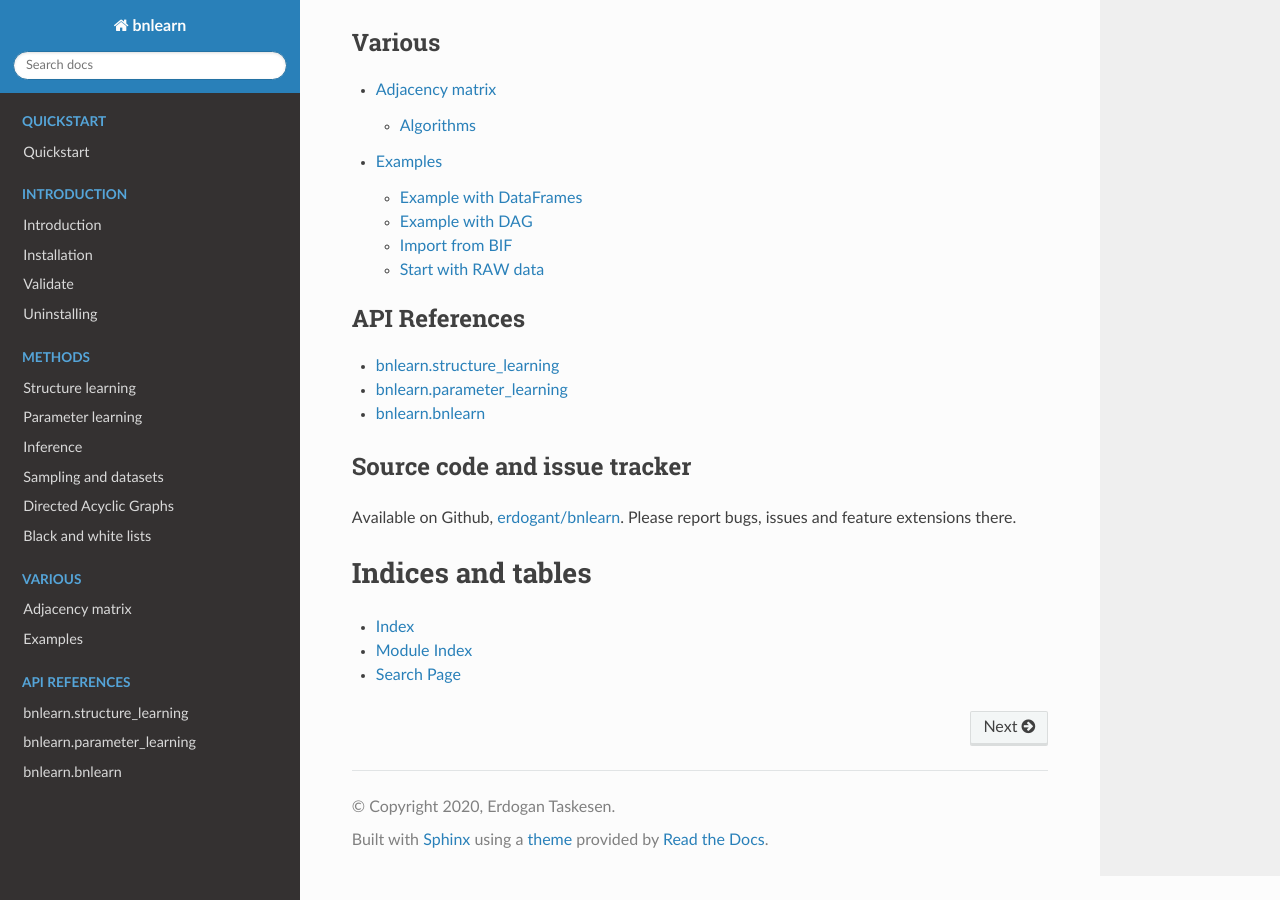
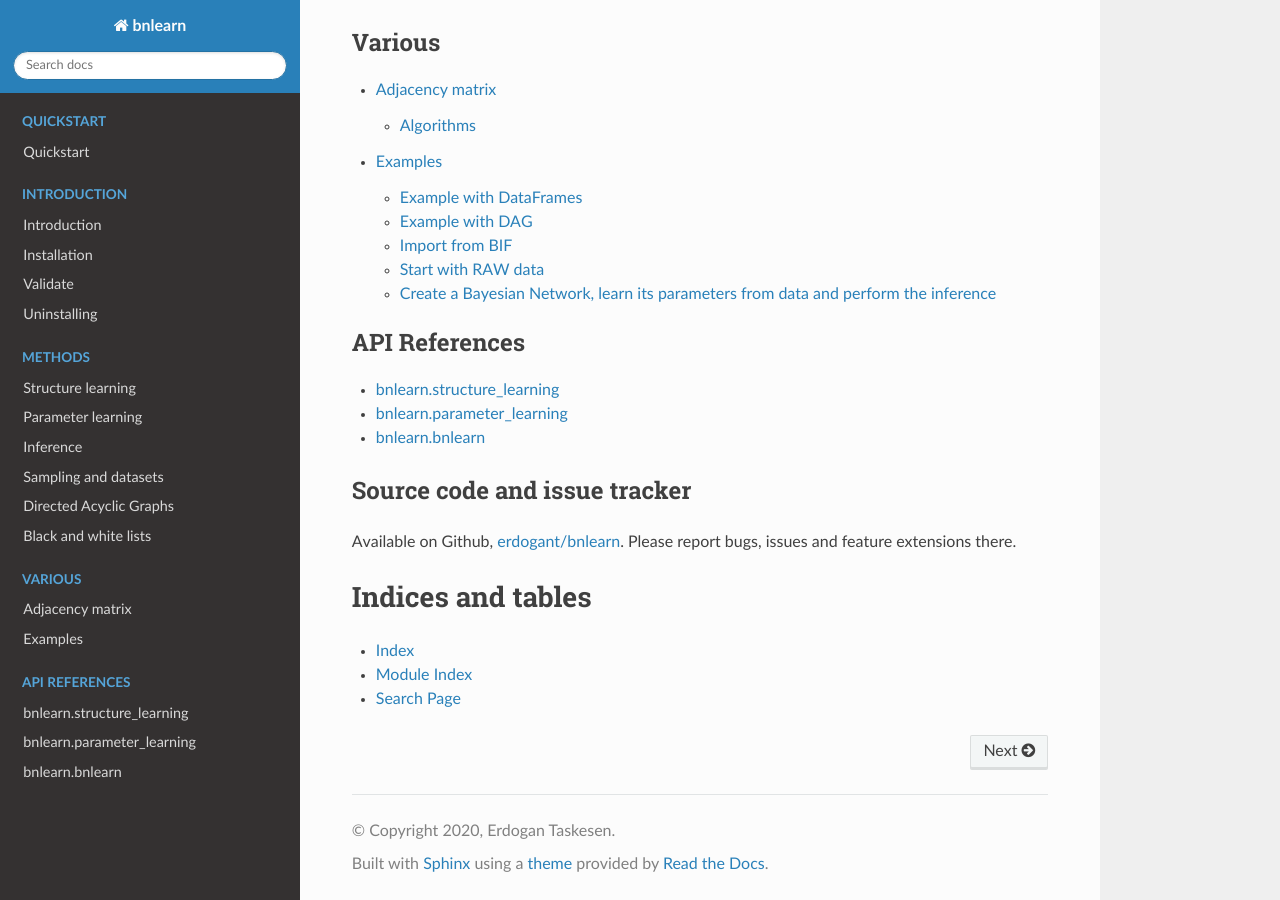
Before and after one commit to erdogant/bnlearn, a Sphinx documentation site: the page built from docs/source/index.rst, in a window 1280 px wide and 900 px high, scrolled down 1427 px. Built offline with Sphinx 7.4.7 and the Read the Docs theme 2.0.0, drawn with Linux system fonts in a browser that asks for light colours; pages that are not in the unit, such as notebooks, are missing from menus; some of the changed lines change nothing that is shown.

Commit message:
New exampleto learn parameters from data with pre-defined DAG

```diff
--- a/docs/source/Examples.rst
+++ b/docs/source/Examples.rst
@@ -119,3 +119,144 @@
 +-------------+-----------------+
 | Survived(1) |          0.6688 |
 +-------------+-----------------+
+
+
+
+Create a Bayesian Network, learn its parameters from data and perform the inference
+'''''''''''''''''''''''''''''''''''''''''''''''''''''''''''''''''''''''''''''''''''''''''''''''
+
+Lets make an example were we have data with many measurements, and we have expert information of the relations between nodes.
+Our goal is to create DAG on the expert knowledge and learn the CPDs. To showcase this, I will use the sprinkler example.
+
+Import example dataset of the sprinkler dataset.
+
+.. code-block:: python
+
+    df = bnlearn.import_example('sprinkler')
+    print(tabulate(df.head(), tablefmt="grid", headers="keys"))
+
+# +----+----------+-------------+--------+-------------+
+# |    |   Cloudy |   Sprinkler |   Rain |   Wet_Grass |
+# +====+==========+=============+========+=============+
+# |  0 |        0 |           0 |      0 |           0 |
+# +----+----------+-------------+--------+-------------+
+# |  1 |        1 |           0 |      1 |           1 |
+# +----+----------+-------------+--------+-------------+
+# |  2 |        0 |           1 |      0 |           1 |
+# +----+----------+-------------+--------+-------------+
+# |  3 |        1 |           1 |      1 |           1 |
+# +----+----------+-------------+--------+-------------+
+# |  4 |        1 |           1 |      1 |           1 |
+# +----+----------+-------------+--------+-------------+
+# | .. |      ... |         ... |    ... |         ... |
+# +----+----------+-------------+--------+-------------+
+
+
+Define the network structure. This can be based on expert knowledge.
+
+.. code-block:: python
+
+    edges = [('Cloudy', 'Sprinkler'),
+             ('Cloudy', 'Rain'),
+             ('Sprinkler', 'Wet_Grass'),
+             ('Rain', 'Wet_Grass')]
+
+Make the actual Bayesian DAG
+
+.. code-block:: python
+
+    DAG = bnlearn.make_DAG(edges)
+    # [BNLEARN] Bayesian DAG created.
+
+    # Print the CPDs
+    bnlearn.print_CPD(DAG)
+    # [BNLEARN.print_CPD] No CPDs to print. Use bnlearn.plot(DAG) to make a plot.
+
+Plot the DAG
+
+.. code-block:: python
+
+    bnlearn.plot(DAG)
+
+
+.. _fig-DAG-sprinkler:
+
+.. figure:: ../figs/DAG_sprinkler.png
+
+Parameter learning on the user-defined DAG and input data using maximumlikelihood.
+
+.. code-block:: python
+
+    DAG = bnlearn.parameter_learning.fit(DAG, df, methodtype='maximumlikelihood')
+
+
+Lets print the learned CPDs:
+
+.. code-block:: python
+
+    bnlearn.print_CPD(DAG)
+
+    # [BNLEARN.print_CPD] Independencies:
+    # (Cloudy _|_ Wet_Grass | Rain, Sprinkler)
+    # (Sprinkler _|_ Rain | Cloudy)
+    # (Rain _|_ Sprinkler | Cloudy)
+    # (Wet_Grass _|_ Cloudy | Rain, Sprinkler)
+    # [BNLEARN.print_CPD] Nodes: ['Cloudy', 'Sprinkler', 'Rain', 'Wet_Grass']
+    # [BNLEARN.print_CPD] Edges: [('Cloudy', 'Sprinkler'), ('Cloudy', 'Rain'), ('Sprinkler', 'Wet_Grass'), ('Rain', 'Wet_Grass')]
+
+CPD of Cloudy:
++-----------+-------+
+| Cloudy(0) | 0.494 |
++-----------+-------+
+| Cloudy(1) | 0.506 |
++-----------+-------+
+
+CPD of Sprinkler:
++--------------+--------------------+--------------------+
+| Cloudy       | Cloudy(0)          | Cloudy(1)          |
++--------------+--------------------+--------------------+
+| Sprinkler(0) | 0.4807692307692308 | 0.7075098814229249 |
++--------------+--------------------+--------------------+
+| Sprinkler(1) | 0.5192307692307693 | 0.2924901185770751 |
++--------------+--------------------+--------------------+
+
+CPD of Rain:
++---------+--------------------+---------------------+
+| Cloudy  | Cloudy(0)          | Cloudy(1)           |
++---------+--------------------+---------------------+
+| Rain(0) | 0.6518218623481782 | 0.33695652173913043 |
++---------+--------------------+---------------------+
+| Rain(1) | 0.3481781376518219 | 0.6630434782608695  |
++---------+--------------------+---------------------+
+
+CPD of Wet_Grass:
++--------------+--------------------+---------------------+---------------------+---------------------+
+| Rain         | Rain(0)            | Rain(0)             | Rain(1)             | Rain(1)             |
++--------------+--------------------+---------------------+---------------------+---------------------+
+| Sprinkler    | Sprinkler(0)       | Sprinkler(1)        | Sprinkler(0)        | Sprinkler(1)        |
++--------------+--------------------+---------------------+---------------------+---------------------+
+| Wet_Grass(0) | 0.7553816046966731 | 0.33755274261603374 | 0.25588235294117645 | 0.37910447761194027 |
++--------------+--------------------+---------------------+---------------------+---------------------+
+| Wet_Grass(1) | 0.2446183953033268 | 0.6624472573839663  | 0.7441176470588236  | 0.6208955223880597  |
++--------------+--------------------+---------------------+---------------------+---------------------+
+
+Lets make an inference:
+
+.. code-block:: python
+
+    q1 = bnlearn.inference.fit(DAG, variables=['Wet_Grass'], evidence={'Rain':1, 'Sprinkler':0, 'Cloudy':1})
+
++--------------+------------------+
+| Wet_Grass    |   phi(Wet_Grass) |
++==============+==================+
+| Wet_Grass(0) |           0.2559 |
++--------------+------------------+
+| Wet_Grass(1) |           0.7441 |
++--------------+------------------+
+
+Print the values:
+
+.. code-block:: python
+
+    print(q1.values)
+    # array([0.25588235, 0.74411765])
```
